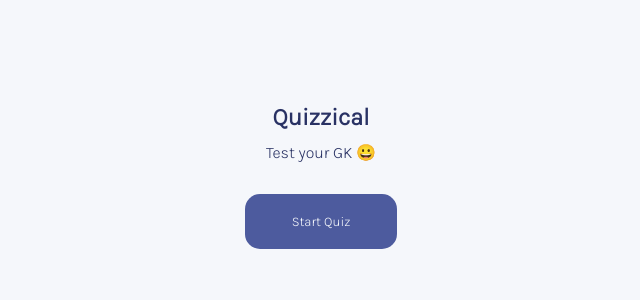
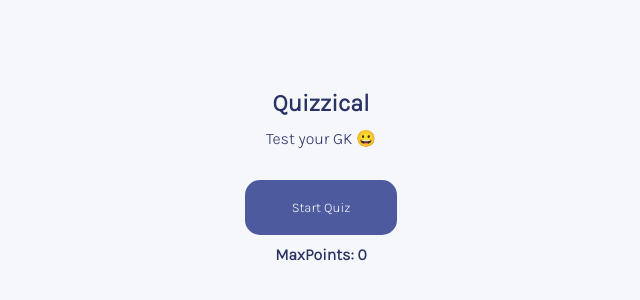
Before and after one commit to suyashvsingh/quizzical, a React (Create React App) app: page / in a window 1280 px wide. Shown: the part 224-524 px from the top of the page, without its empty margins (319-959 px from the left). Built offline with nearby package versions, Linux system fonts and the light colour scheme.

Commit message:
Added maximum points in the entry page

```diff
--- a/src/components/Entrypage.js
+++ b/src/components/Entrypage.js
@@ -13,6 +13,11 @@ function Entrypage() {
         <button className="startbtn" onClick={onClickStart}>
           Start Quiz
         </button>
+        {/* display points in local storage */}
+        <p className="points">
+          MaxPoints:{" "}
+          {localStorage.getItem("points") ? localStorage.getItem("points") : 0}
+        </p>
       </div>
     </section>
   );
--- a/src/components/Footer.js
+++ b/src/components/Footer.js
@@ -1,9 +1,16 @@
-import React from "react";
+import React, { useEffect } from "react";
 import { useContext } from "react";
 import AppContext from "./context";
 
 function Footer() {
   const { onClickCheckAnswers, over, points } = useContext(AppContext);
+
+  useEffect(() => {
+    const previousPoints = localStorage.getItem("points");
+    if (previousPoints < points) {
+      localStorage.setItem("points", points);
+    }
+  }, [points]);
 
   return (
     <div className="footer">
--- a/src/index.css
+++ b/src/index.css
@@ -134,3 +134,9 @@ a,
 div {
   -webkit-tap-highlight-color: rgba(0, 0, 0, 0);
 }
+
+.points{
+  font-weight: 700;
+  color: #293264;
+  margin-top: 10px ;
+}
```
